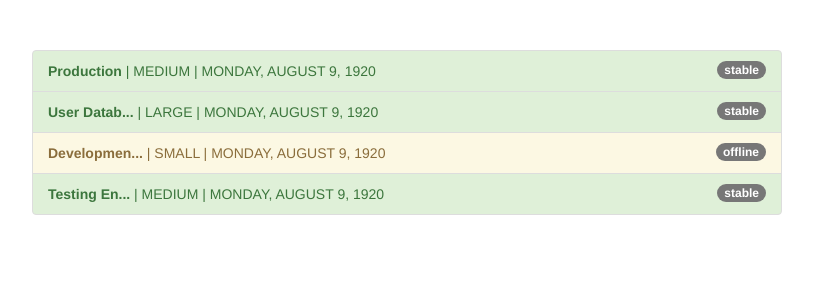
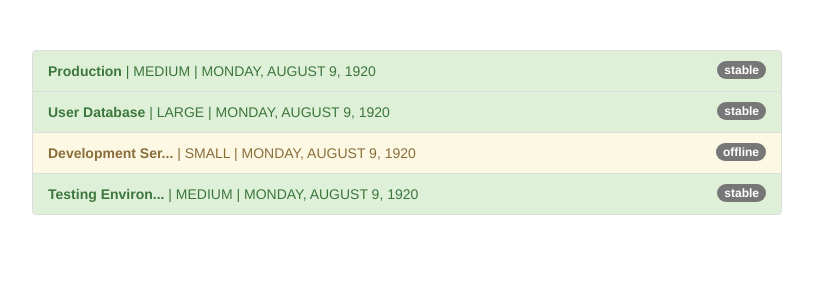
Before and after one commit to alvalle09/AngPipesDemo, an Angular app: page / in a window 1280 px wide. Shown: the top 300 px of the page, without its empty margins (233-1046 px from the left). Built offline with nearby package versions, Linux system fonts and the light colour scheme.

Commit message:
parametized pipes

```diff
--- a/src/app/app.component.html
+++ b/src/app/app.component.html
@@ -11,7 +11,7 @@
             {{ server.status }}
           </span>
           <!-- keep in mind, the order of the chained pipes matters here -->
-          <strong>{{ server.name | shorten }}</strong> |
+          <strong>{{ server.name | shorten: 15 }}</strong> |
           {{ server.instanceType | uppercase }} |
           {{ server.started | date:'fullDate' | uppercase }}
         </li>
--- a/src/app/shorten.pipe.ts
+++ b/src/app/shorten.pipe.ts
@@ -5,9 +5,9 @@
     name: 'shorten'
 })
 export class ShortenPipe implements PipeTransform {
-    transform(value: any) {
-        if (value.length > 10) {
-            return value.substr(0, 10) + '...';
+    transform(value: any, limit: number) {
+        if (value.length > limit) {
+            return value.substr(0, limit) + '...';
         }
         return value;
     }
```
